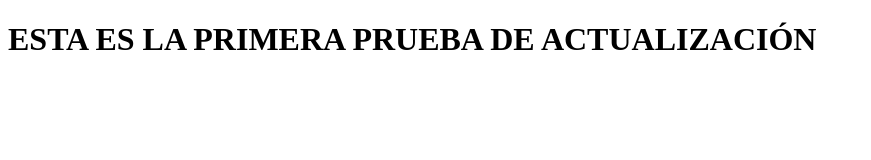
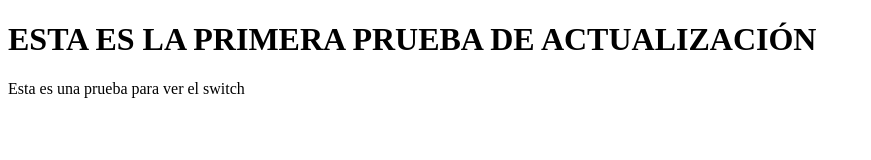
Before and after one commit to Trithon/sistema-de-registro, a plain HTML site: page contacto.html in a window 1280 px wide. Shown: the whole page, without its empty margins (0-871 px from the left). Drawn offline with Linux system fonts and the light colour scheme.

Commit message:
Actualiza el contacto

```diff
--- a/contacto.html
+++ b/contacto.html
@@ -7,5 +7,6 @@
 </head>
 <body>
 <h1>ESTA ES LA PRIMERA PRUEBA DE ACTUALIZACIÓN</h1>
+<p>Esta es una prueba para ver el switch</p>
 </body>
 </html>
```
